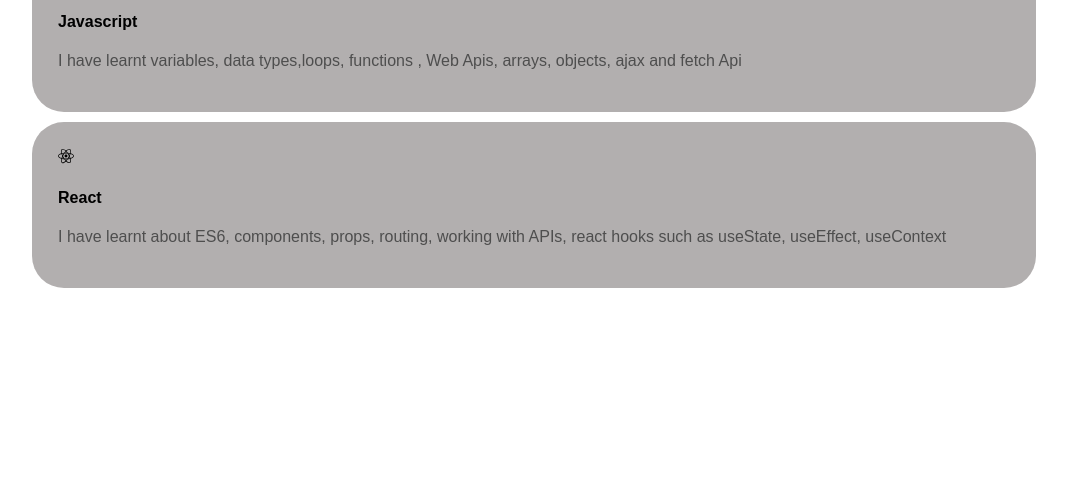
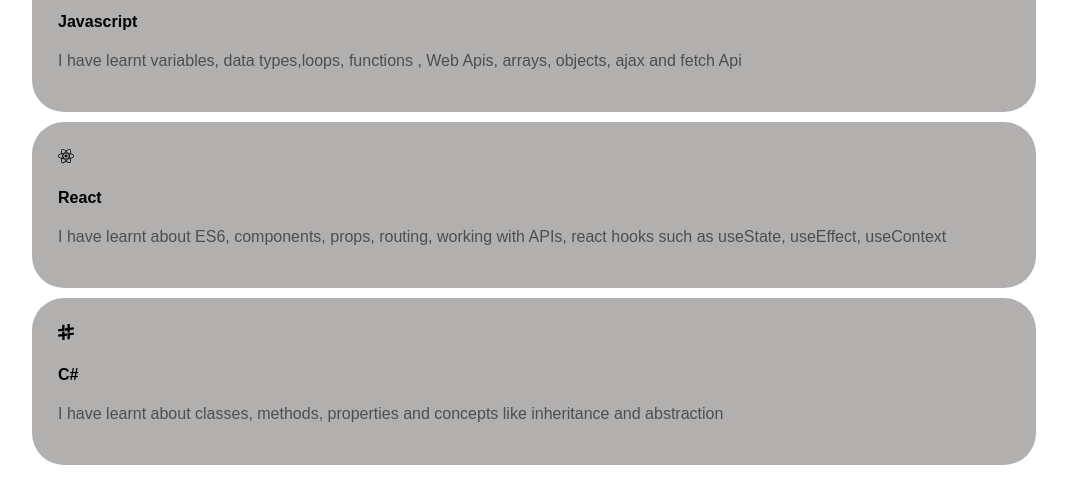
Before and after one commit to Andrea-Rivera/FinalReactProject, a React (Create React App) app: page /about in a window 1280 px wide. Shown: the part 629-1133 px from the top of the page, without its empty margins (106-1173 px from the left). Built offline with nearby package versions, Linux system fonts and the light colour scheme.

Commit message:
Update C# skill

```diff
--- a/src/components/skillData.js
+++ b/src/components/skillData.js
@@ -2,6 +2,7 @@
 import { SiReact } from "react-icons/si";
 import { ImHtmlFive } from "react-icons/im";
 import { SiCsswizardry } from "react-icons/si";
+import { SiSharp } from "react-icons/si";
 
 const Skilldata = [
   {
@@ -32,6 +33,12 @@
     description:
       "I have learnt about ES6, components, props, routing, working with APIs, react hooks such as useState, useEffect, useContext ",
   },
+  {
+    id: 5,
+    icon: <SiSharp />,
+    title: "C#",
+    description:"I have learnt about classes, methods, properties and concepts like inheritance and abstraction",
+  },
 ];
 
 export default Skilldata;
```
